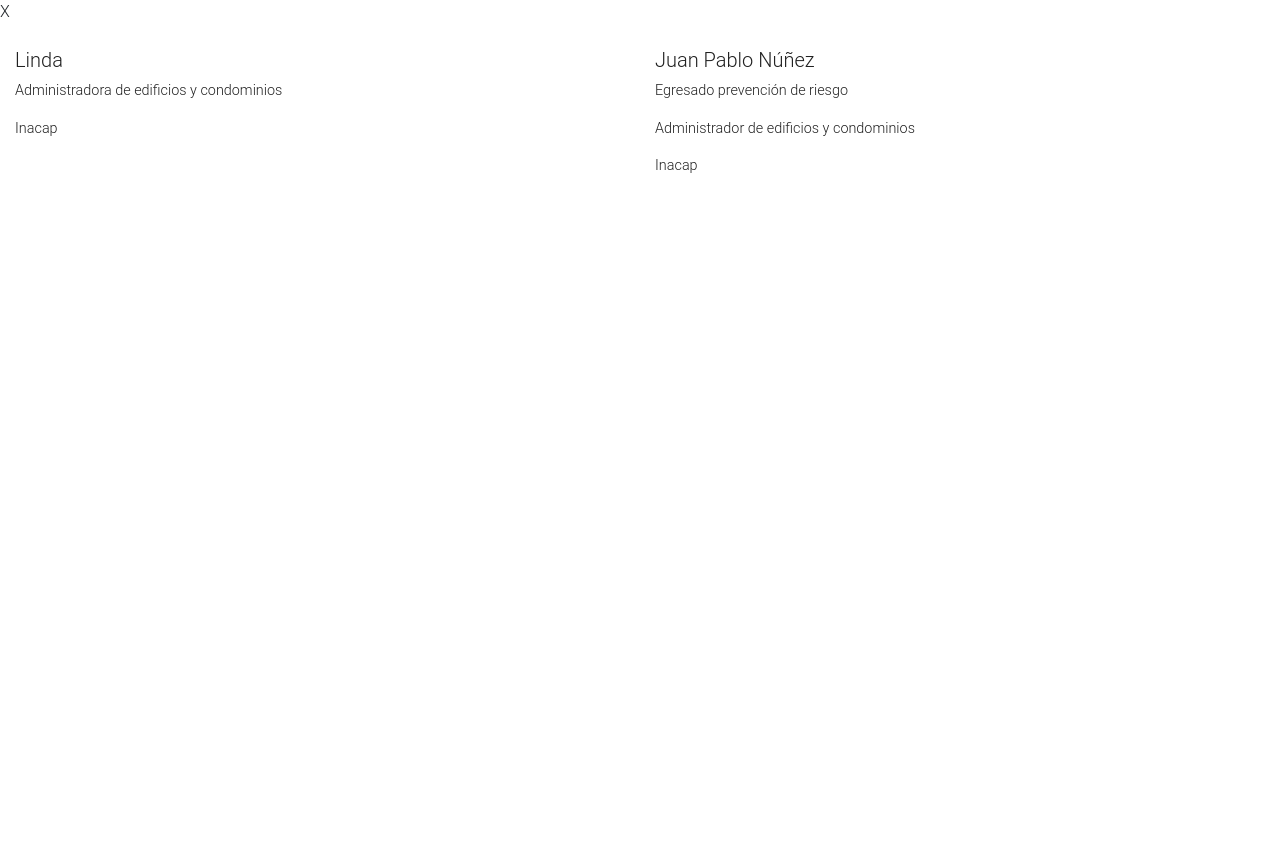
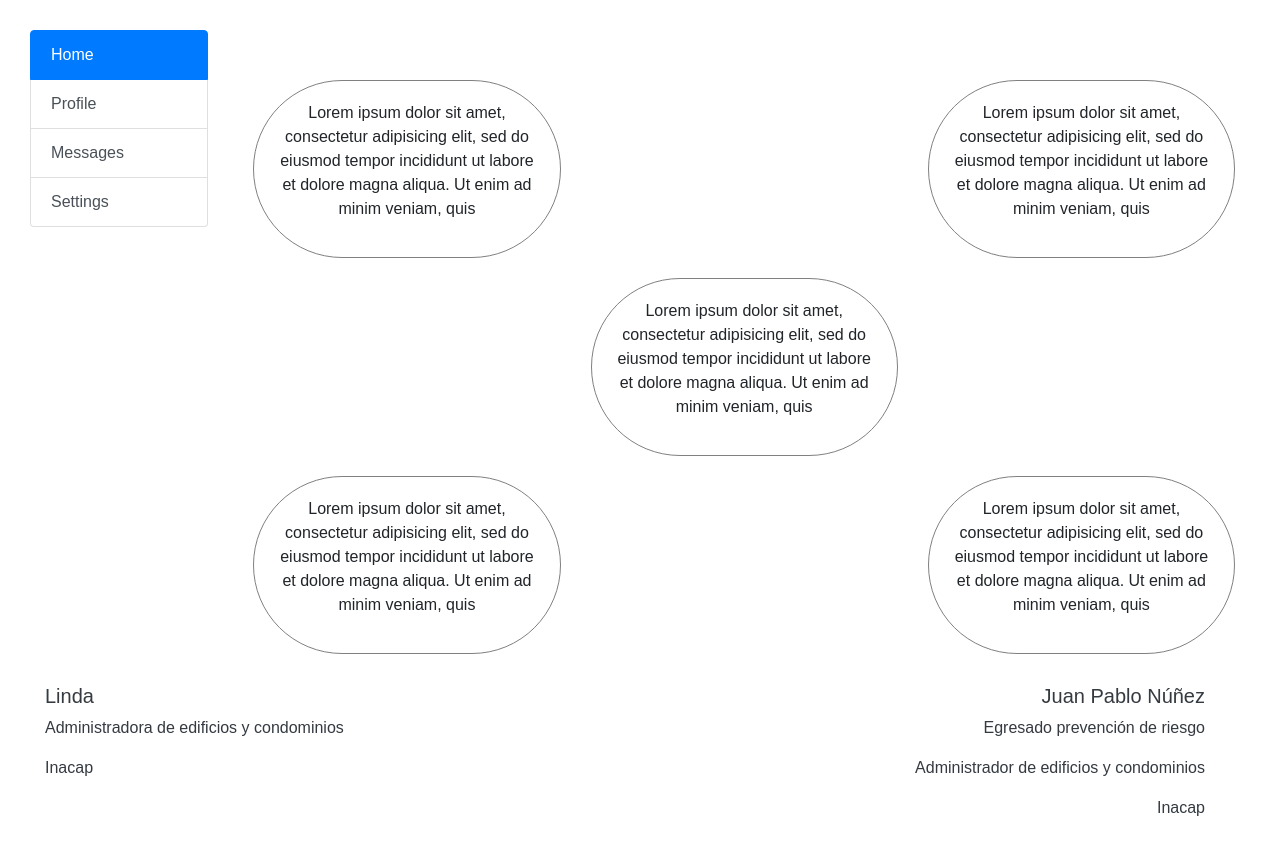
Before and after one commit to Catasdf/tuCondominio2, a plain HTML site: page index.html in a window 1280 px wide. Before the commit the page ends 800 px from the top, so only its background shows below. Drawn offline with Linux system fonts and the light colour scheme; a web font is replaced by a local one.

Commit message:
Map and site

```diff
--- a/index.html
+++ b/index.html
@@ -2,29 +2,106 @@
 <html>
 <head>
 	<link rel="stylesheet" type="text/css" href="static/css/master.css"/>
-
-<script src="static/js/jquery.min.js"></script>
-<script src="static/js/popper.min.js"></script>
-<script src="static/js/bootstrap.min.js"></script>
-<script src="static/js/mdb.min.js"></script>
-
-
+	<link href="https://fonts.googleapis.com/css?family=Kodchasan" rel="stylesheet">
 	<title>Tu Condominio v2</title>
 </head>
 <body>
-	X
-    <!-- Footer -->
-<!-- Footer -->
-<footer class="page-footer font-small pt-4">
+	<div class="row">
+		<div class="col-lg-2 col-md-2 col-sm-12">
+			<div class="list-group" id="list-tab" role="tablist">
+				<a class="list-group-item list-group-item-action active" id="list-home-list" data-toggle="list" href="#list-home" role="tab" aria-controls="home">Home</a>
+				<a class="list-group-item list-group-item-action" id="list-profile-list" data-toggle="list" href="#list-profile" role="tab" aria-controls="profile">Profile</a>
+				<a class="list-group-item list-group-item-action" id="list-messages-list" data-toggle="list" href="#list-messages" role="tab" aria-controls="messages">Messages</a>
+				<a class="list-group-item list-group-item-action" id="list-settings-list" data-toggle="list" href="#list-settings" role="tab" aria-controls="settings">Settings</a>
+			</div>
+		</div>
+		<div class="col-lg-10 col-md-10 col-sm-12 mindmap">
+			<div class="tab-content" id="nav-tabContent">
+				<div class="tab-pane fade show active" id="list-home" role="tabpanel" aria-labelledby="list-home-list">
+					<!--MindMap-->
+					<div class="row">
+						<div class="col-lg-4">
 
+							<div class="map">
+								<p data-trigger="hover" data-toggle="popover" data-placement="bottom" title="Detalles" data-content="Un texto especial.">
+									Lorem ipsum dolor sit amet, consectetur adipisicing elit, sed do eiusmod
+									tempor incididunt ut labore et dolore magna aliqua. Ut enim ad minim veniam,
+									quis
+								</p>
+							</div>
+						</div>
+
+						<div class="col-lg-4">
+
+						</div>
+
+						<div class="col-lg-4">
+							<div class="map right">
+									<p data-trigger="hover" data-toggle="popover" data-placement="bottom" title="Detalles" data-content="Un texto especial.">
+									Lorem ipsum dolor sit amet, consectetur adipisicing elit, sed do eiusmod
+									tempor incididunt ut labore et dolore magna aliqua. Ut enim ad minim veniam,
+									quis
+								</p>
+							</div>
+						</div>
+					</div>
+					<div class="row">
+						<div class="col-lg-4"></div>
+						<div class="col-lg-4">
+							<div class="map center">
+								<p data-trigger="hover" data-toggle="popover" data-placement="bottom" title="Detalles" data-content="Un texto especial.">
+									Lorem ipsum dolor sit amet, consectetur adipisicing elit, sed do eiusmod
+									tempor incididunt ut labore et dolore magna aliqua. Ut enim ad minim veniam,
+									quis
+								</p>
+							</div>
+						</div>
+						<div class="col-lg-4"></div>
+					</div>
+										<div class="row">
+						<div class="col-lg-4">
+
+							<div class="map">
+								<p data-trigger="hover" data-toggle="popover" data-placement="bottom" title="Detalles" data-content="Un texto especial.">
+									Lorem ipsum dolor sit amet, consectetur adipisicing elit, sed do eiusmod
+									tempor incididunt ut labore et dolore magna aliqua. Ut enim ad minim veniam,
+									quis
+								</p>
+							</div>
+						</div>
+
+						<div class="col-lg-4">
+
+						</div>
+
+						<div class="col-lg-4">
+							<div class="map right">
+									<p data-trigger="hover" data-toggle="popover" data-placement="bottom" title="Detalles" data-content="Un texto especial.">
+									Lorem ipsum dolor sit amet, consectetur adipisicing elit, sed do eiusmod
+									tempor incididunt ut labore et dolore magna aliqua. Ut enim ad minim veniam,
+									quis
+								</p>
+							</div>
+						</div>
+					</div>
+					<!--End MindMap-->
+				</div>
+				<div class="tab-pane fade" id="list-profile" role="tabpanel" aria-labelledby="list-profile-list">Profile</div>
+				<div class="tab-pane fade" id="list-messages" role="tabpanel" aria-labelledby="list-messages-list">Messages</div>
+				<div class="tab-pane fade" id="list-settings" role="tabpanel" aria-labelledby="list-settings-list">Settings</div>
+			</div>
+		</div>
+	</div>
+
+
+
+	<footer>
 		<!-- Footer Links -->
-    <div class="container-fluid text-center text-md-left">
+		<div class="container-fluid text-md-left row">
 
-      <!-- Grid row -->
-      <div class="row">
 
 			<!-- Grid column -->
-        <div class="col-md-6 text-dark">
+			<div class="col-md-6 text-dark text-left">
 
 				<!-- Content -->
 				<h5>Linda</h5>
@@ -33,7 +110,7 @@
 
 			</div>
 
-        <div class="col-md-6 text-dark">
+			<div class="col-md-6 text-dark text-right">
 				<!-- Content -->
 				<h5>Juan Pablo Núñez</h5>
 				<p>Egresado prevención de riesgo</p>
@@ -43,13 +120,15 @@
 
 			</div>
 			<!-- Grid column -->
-
-    </div>
 			<!-- Footer Links -->
 			<!-- Copyright -->
+		</div>
 
 	</footer>
-  <!-- Footer -->
-    <!-- Footer -->
 </body>
+
+<script src="static/js/jquery.min.js"></script>
+<script src="static/js/popper.min.js"></script>
+<script src="static/js/bootstrap.min.js"></script>
+<script src="static/js/js.js"></script>
 </html>
--- a/static/css/master.css
+++ b/static/css/master.css
@@ -1,4 +1,3 @@
 @import url(bootstrap.min.css);
 @import url(font-awesome.min.css);
-@import url(mdb.min.css);
 @import url(style.css);
--- a/static/css/style.css
+++ b/static/css/style.css
@@ -1,3 +1,35 @@
+body{
+	font-family: 'Kodchasan', sans-serif;
+	margin:30px;
+}
 .text-dark{
 	color:#dbdde0;
 }
+.mindmap{
+	padding:30px;
+
+}
+
+.map{
+	margin-top: 20px;
+	border: 1px solid gray;
+	border-radius:300px;
+	padding:10px;
+	text-align: center;
+}
+.map > p {
+	padding:10px;
+}
+.map:hover {
+	transform: scale(1.1);
+	transition: 0.6s;
+}
+.left{
+
+}
+.center{
+
+}
+.right{
+
+}
--- /dev/null
+++ b/static/js/js.js
@@ -0,0 +1,3 @@
+$(function () {
+  $('[data-toggle="popover"]').popover()
+})
--- a/style.css
+++ /dev/null
@@ -1,3 +0,0 @@
-.text-black {
-    color: black;
-}
```
Also changed, not shown: static/js/canvas.js (added, +105 -0 lines). Lines whose indentation alone changed are shown as unchanged.
